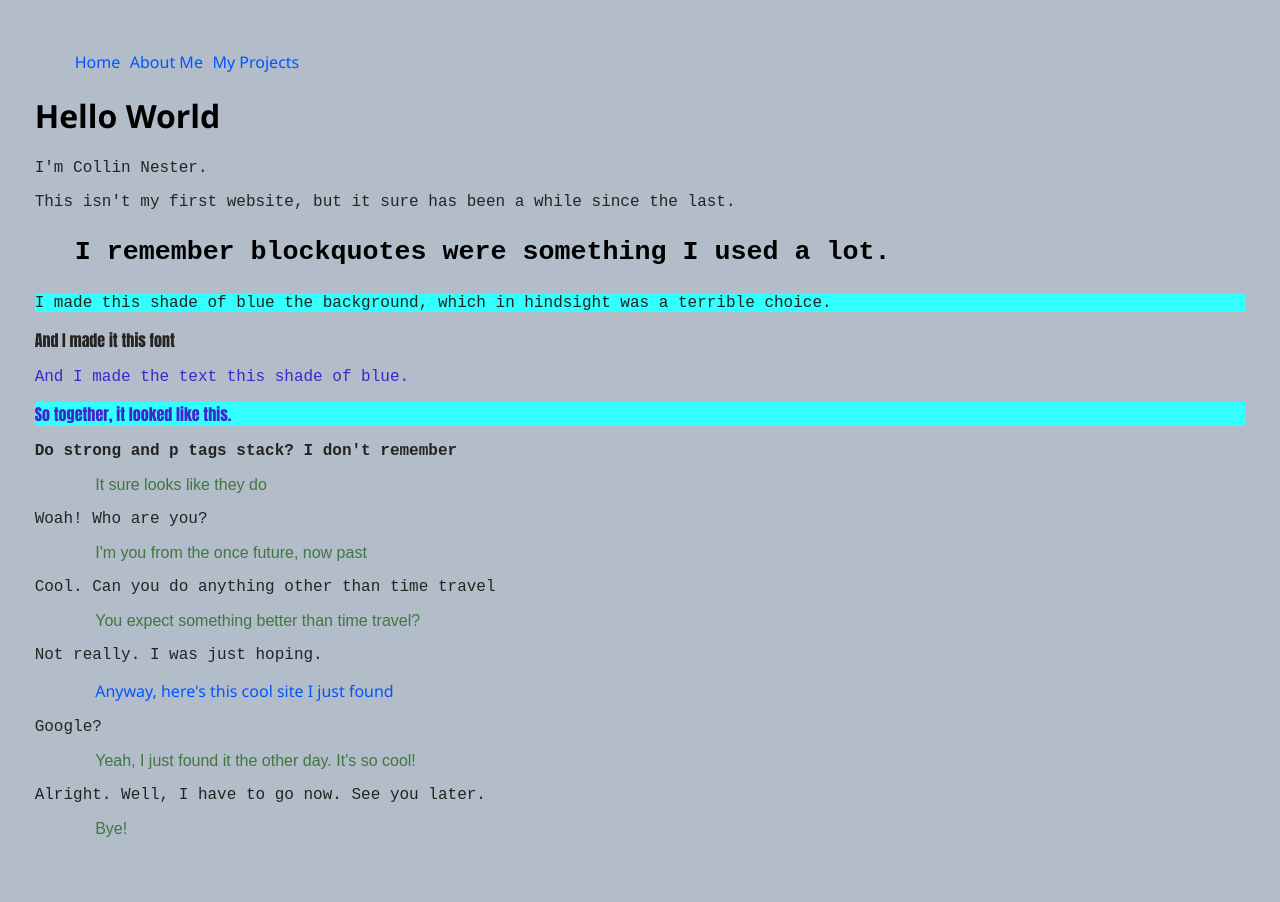
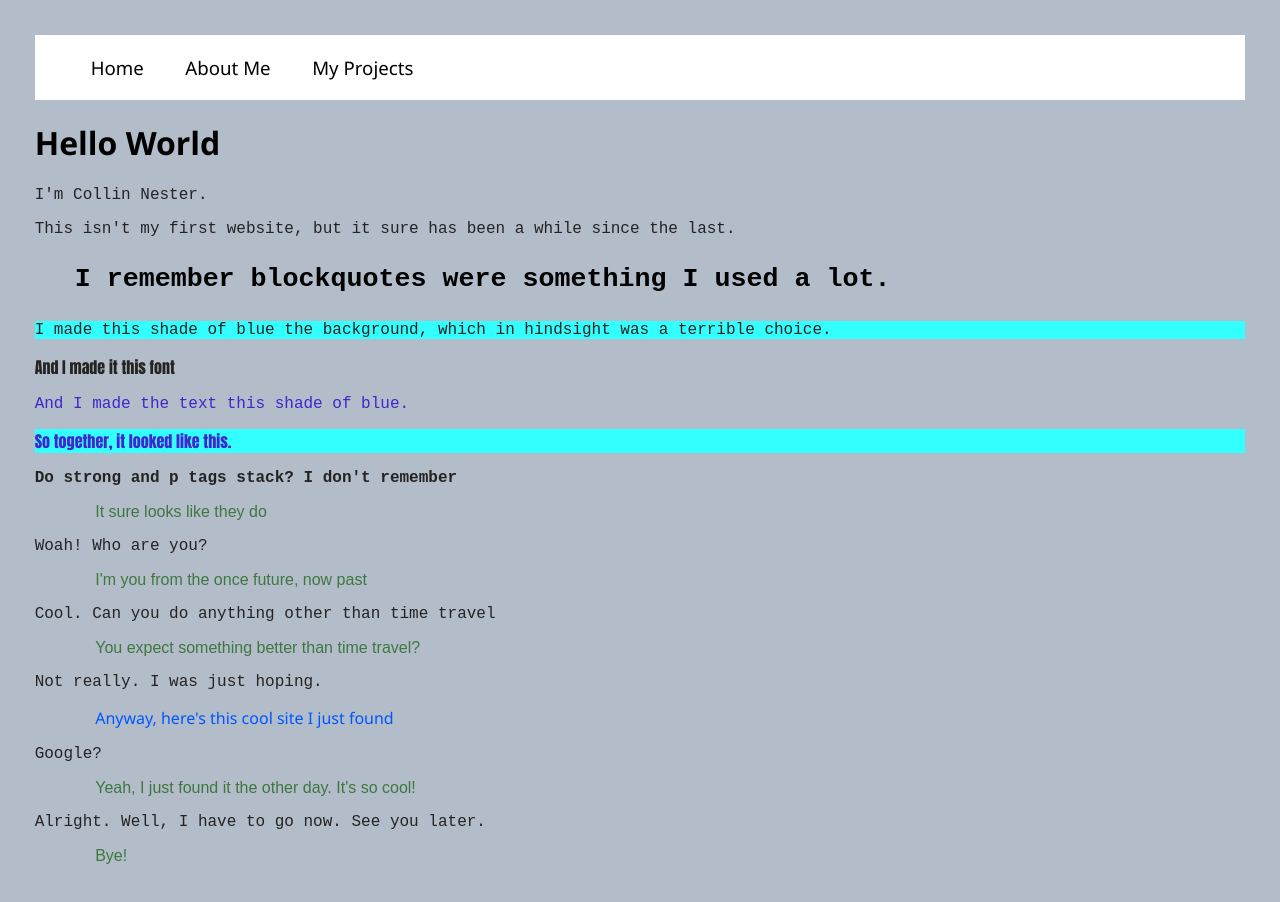
Before and after one commit to nester-collin/nester-collin.github.io, a plain HTML site: page index.html in a window 1280 px wide. Drawn offline with Linux system fonts and the light colour scheme.

Commit message:
Fixing everything that immediately broke

```diff
--- a/index.html
+++ b/index.html
@@ -3,7 +3,7 @@
 <head>
     <link rel="stylesheet" href="global_styles.css">
     <link rel="stylesheet" href="index_classes.css">
-    <link rel="stylesheet" href="header_styles.css">
+    <link rel="stylesheet" href="header_footer_styles.css">
 </head>
 <body>
     <header>
```
Also changed, not shown: about_me.html (+2 -2 lines), my_projects.html (+1 -1 lines).
